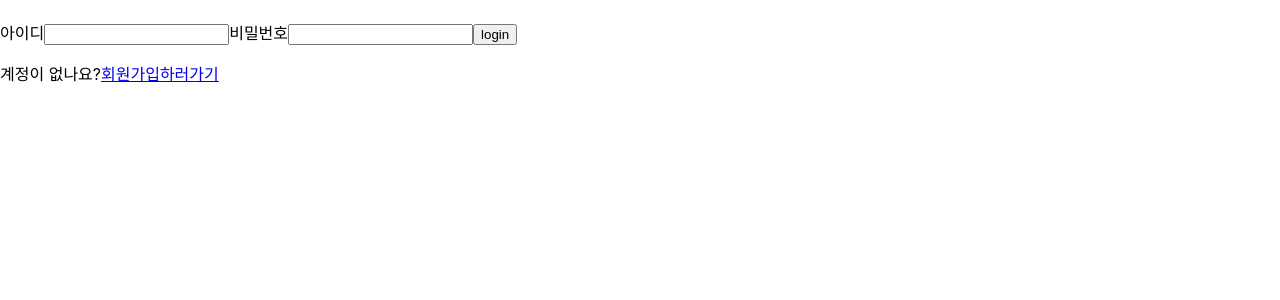
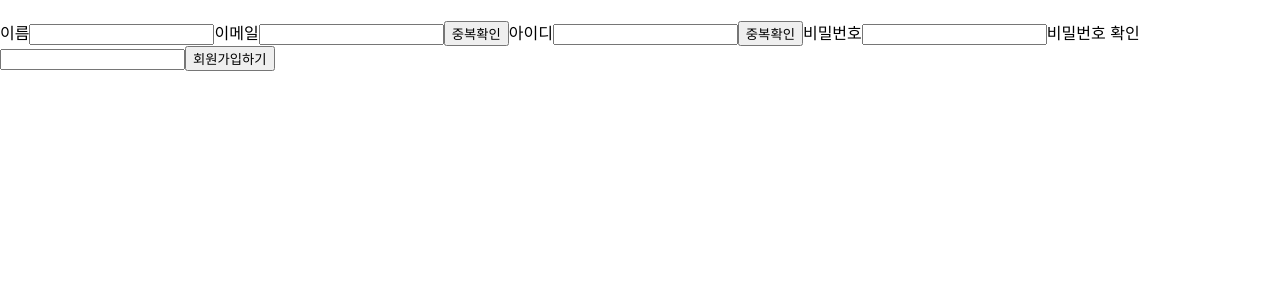
Before and after one commit to DevPetition/DevPetition-web, a React (Create React App) app: page /signup in a window 1280 px wide. Shown: the top 300 px of the page. Built offline with nearby package versions, Linux system fonts and the light colour scheme.

Commit message:
feat: signup

```diff
--- a/src/App.js
+++ b/src/App.js
@@ -1,11 +1,13 @@
 import React from "react";
 import { BrowserRouter, Route } from "react-router-dom";
 import Login from "./pages/Login";
+import SignUp from "./pages/SignUp";
 
 const App = () => {
   return (
     <BrowserRouter>
-      <Route path="/" component={Login} />
+      <Route path="/" exact component={Login} />
+      <Route path="/signup" component={SignUp} />
     </BrowserRouter>
   );
 };
--- /dev/null
+++ b/src/components/SignUP.jsx
@@ -0,0 +1,80 @@
+import React, { useEffect, useState } from "react";
+
+const SignUpInput = () => {
+  const [name, setName] = useState("");
+  const [email, setEmail] = useState("");
+  const [id, setId] = useState("");
+  const [password, setPassword] = useState("");
+  const [password2, setPassword2] = useState("");
+  const [passwordCheck, setPasswordCheck] = useState(false);
+
+  const onSubmit = (e) => {
+    e.preventDefualt();
+  };
+
+  const onChangeName = (e) => {
+    setName(e.target.value);
+  };
+  const onChangeEmail = (e) => {
+    setEmail(e.target.value);
+  };
+  const onChangeId = (e) => {
+    setId(e.target.value);
+  };
+  const onChangePassword = (e) => {
+    setPassword(e.target.value);
+  };
+  const onChangePassword2 = (e) => {
+    setPassword2(e.target.value);
+    if (password !== password2) {
+      setPasswordCheck(true);
+    } else {
+      setPasswordCheck(false);
+    }
+  };
+
+  useEffect(() => {
+    if (password !== password2) {
+      setPasswordCheck(true);
+    } else {
+      setPasswordCheck(false);
+    }
+  }, [password2]);
+
+  return (
+    <>
+      <form onSubmit={onSubmit}>
+        <label>
+          이름
+          <input type="text" value={name} onChange={onChangeName} />
+        </label>
+        <label>
+          이메일
+          <input type="text" value={email} onChange={onChangeEmail} />
+          <button>중복확인</button>
+        </label>
+        <label>
+          아이디
+          <input type="text" value={id} onChange={onChangeId} />
+          <button>중복확인</button>
+        </label>
+        <label>
+          비밀번호
+          <input type="password" value={password} onChange={onChangePassword} />
+        </label>
+        <label>
+          비밀번호 확인
+          <input
+            type="password"
+            value={password2}
+            onChange={onChangePassword2}
+          />
+        </label>
+        {passwordCheck ? <p>비밀번호가 틀립니다</p> : ""}
+        <button>회원가입하기</button>
+      </form>
+    </>
+  );
+};
+
+export default SignUpInput;
--- /dev/null
+++ b/src/pages/SignUp.js
@@ -0,0 +1,13 @@
+import React from "react";
+import SignUP from "../components/SignUP";
+
+const SignUp = () => {
+  return (
+    <>
+      <img></img>
+      <SignUP />
+    </>
+  );
+};
+
+export default SignUp;
```
